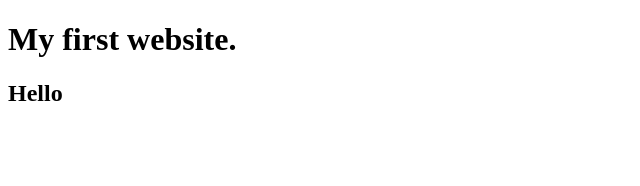
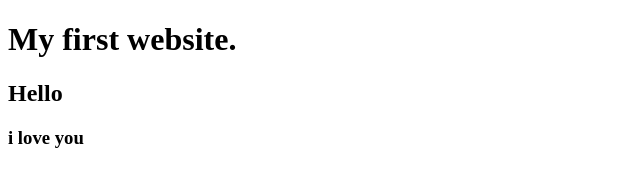
Before and after one commit to sikdarrahul0/my-first-website_PH, a plain HTML site: page index.html in a window 1280 px wide. Shown: the full height of the page, 0-640 px from the left. Drawn offline with Linux system fonts and the light colour scheme.

Commit message:
Update index.html

```diff
--- a/index.html
+++ b/index.html
@@ -8,5 +8,6 @@
 <body>
     <h1>My first website.</h1>
     <h2>Hello</h2>
+    <h3>i love you</h3>
 </body>
 </html>
```
